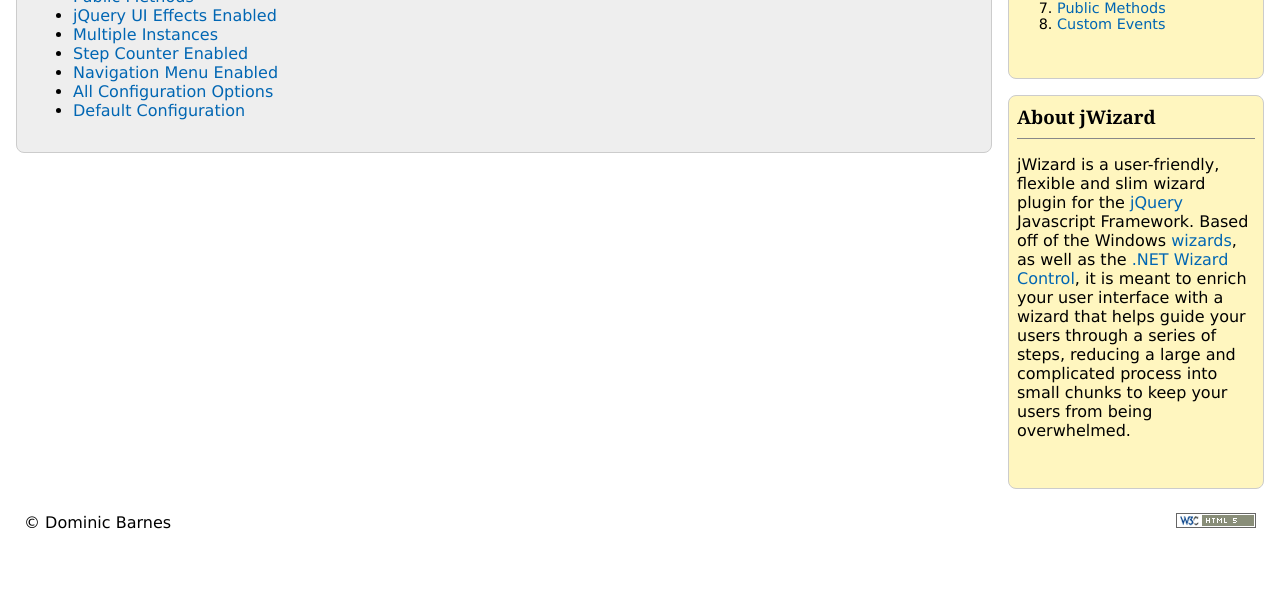
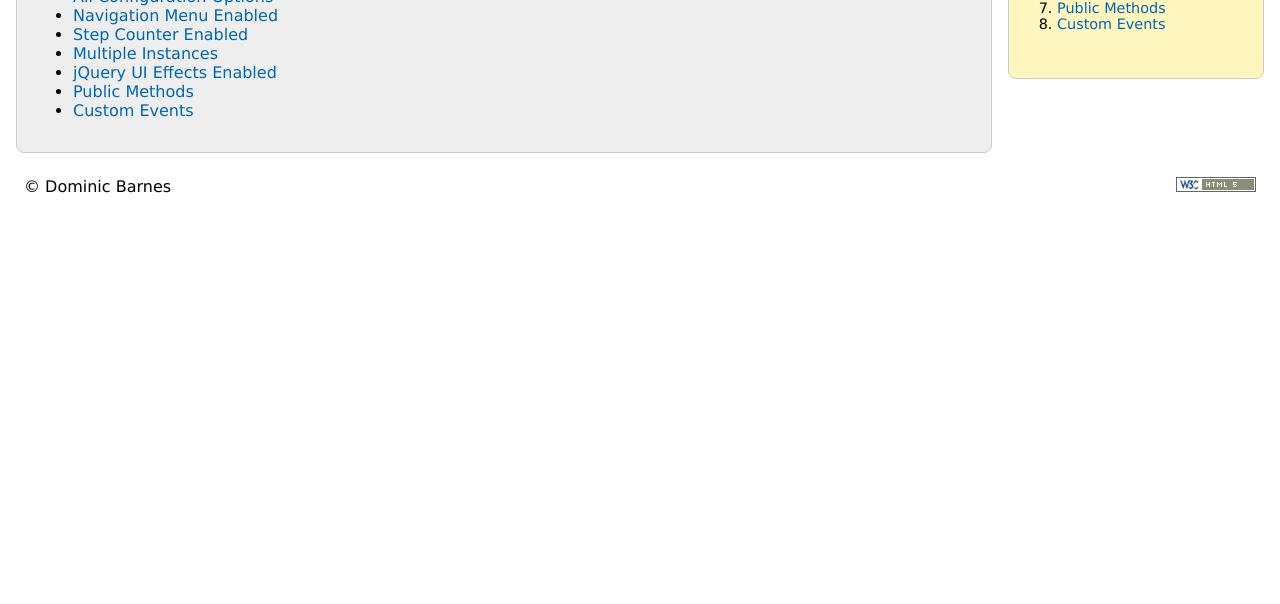
Before and after one commit to dominicbarnes/jWizard, a Jekyll site: the page built from demos.markdown, in a window 1280 px wide. Shown: the part 300-904 px from the top of the page. Built offline with Jekyll 4.4.1, drawn with Linux system fonts in a browser that asks for light colours; Markdown is read by kramdown in place of the engine named in the settings; some of the changed text lies outside the part shown; grey boxes are pictures that could not be loaded.

Commit message:
moving about to home page

```diff
--- a/_layouts/default.html
+++ b/_layouts/default.html
@@ -50,15 +50,6 @@
 			</ol>
 		</nav>
 	</div>
-
-	<div>
-		<h3>About jWizard</h3>
-		<p>
-			jWizard is a user-friendly, flexible and slim wizard plugin for the <a href="http://jquery.com/">jQuery</a> Javascript Framework.
-			Based off of the Windows <a href="http://en.wikipedia.org/wiki/Wizard_(software)">wizards</a>, as well as the <a href="http://quickstarts.asp.net/QuickStartv20/aspnet/doc/ctrlref/standard/wizard.aspx">.NET Wizard Control</a>,
-			it is meant to enrich your user interface with a wizard that helps guide your users through a series of steps, reducing a large and complicated process into small chunks to keep your users from being overwhelmed.
-		</p>
-	</div>
 </aside>
 
 <section id="content">
--- a/demos.markdown
+++ b/demos.markdown
@@ -7,5 +7,5 @@
 
 I've included a number of demonstrations of the functionality and customizability of jWizard here. Feel free to [contact](/contact.html) me with further questions.
 
-{% for demo in site.posts reversed %}
+{% for demo in site.posts %}
 * [{{ demo.title }}](/jWizard{{ demo.url }}){% endfor %}
--- a/index.markdown
+++ b/index.markdown
@@ -7,3 +7,7 @@
 
  * [GitHub Repository](http://github.com/dominicbarnes/jWizard)
  * [Demonstrations](/jWizard/demos.html)
+
+jWizard is a user-friendly, flexible and slim wizard plugin for the <a href="http://jquery.com/">jQuery</a> Javascript Framework.
+Based off of the Windows wizards as well as the .NET Wizard Control, it is meant to enrich your user interface with a wizard that helps guide your users through a series of steps,
+reducing a large and complicated process into small chunks to keep your users from being overwhelmed.
```
